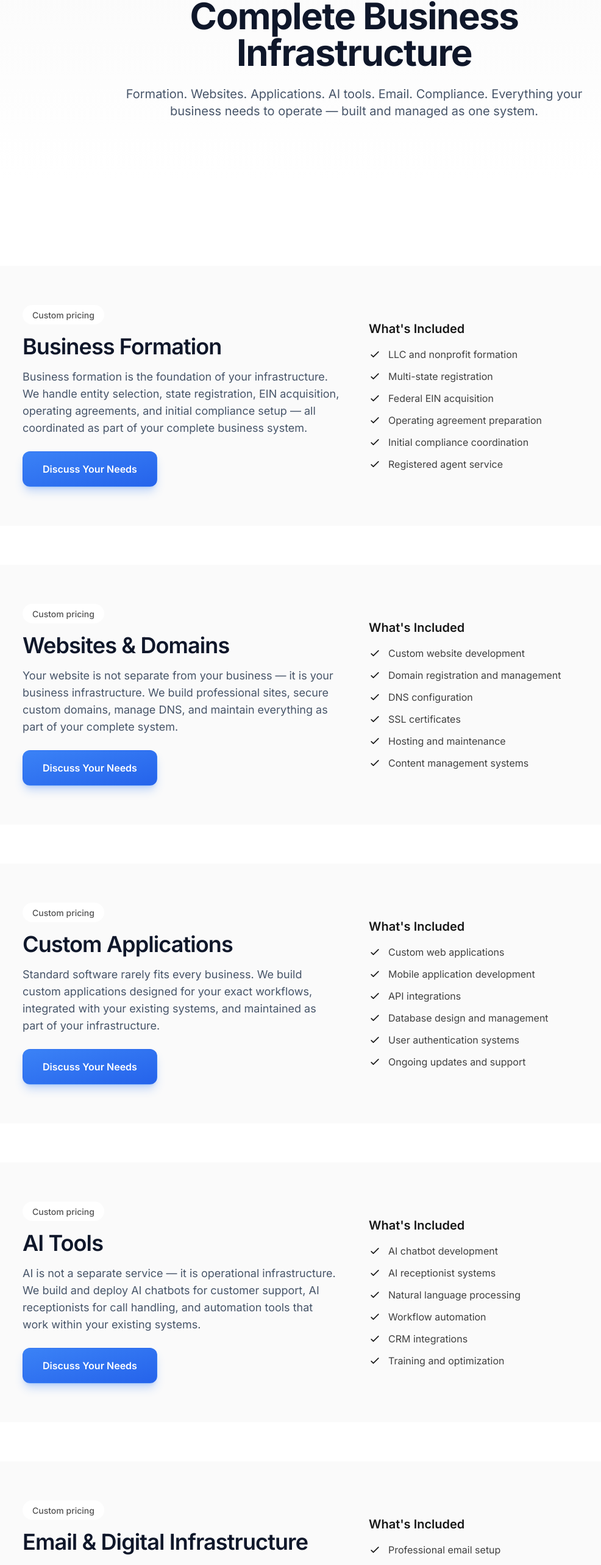
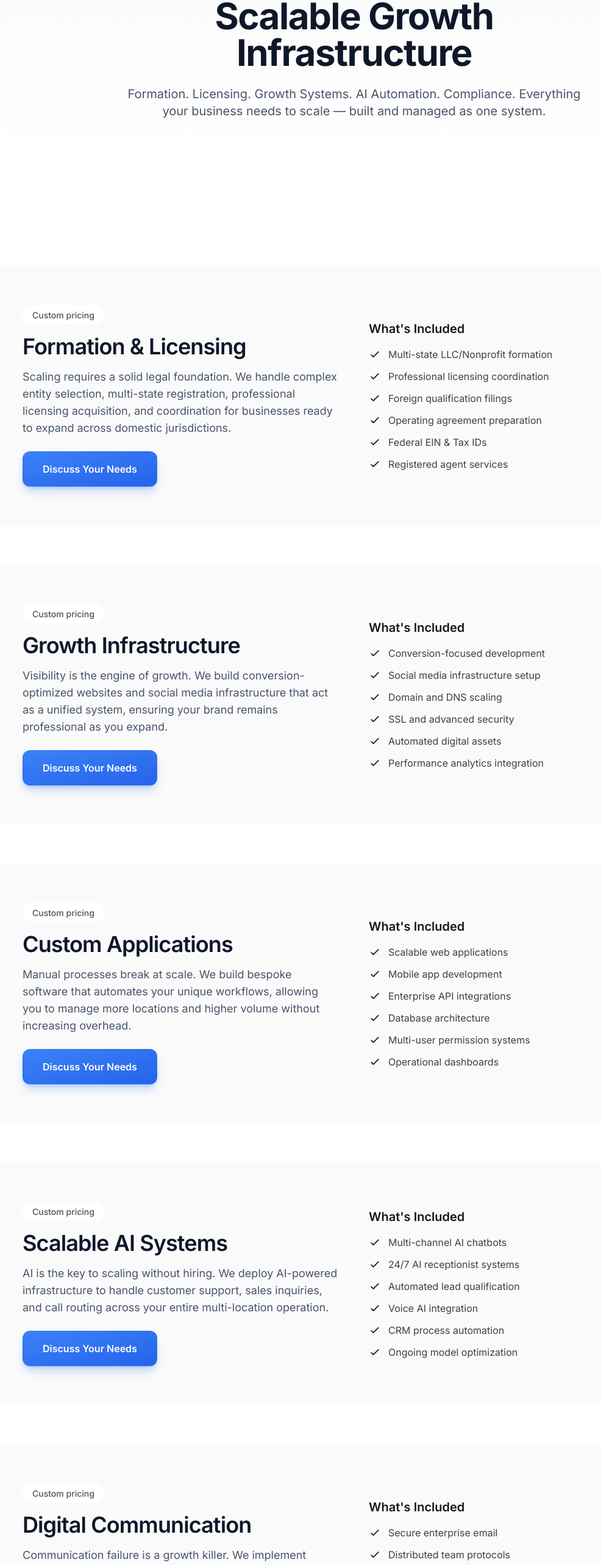
Before and after one commit to as4584/damianwebsite, a Next.js app: page /services in a window 1280 px wide. Shown: the part 196-2762 px from the top of the page at 61% size, without its empty margins (59-1045 px from the left). Built offline with nearby package versions, Linux system fonts and the light colour scheme.

Commit message:
Update copy to emphasize scaling, growth, and multi-location systems

```diff
--- a/app/about/page.tsx
+++ b/app/about/page.tsx
@@ -5,27 +5,27 @@ import Link from 'next/link'
 
 const values = [
   {
-    title: 'Systems, Not Services',
-    description: 'We build complete business infrastructure, not disconnected services. Formation, websites, apps, compliance — coordinated as one system.',
+    title: 'Systems Built for Scaling',
+    description: 'We build business infrastructure with the future in mind. Formation, licensing, websites, and custom AI — coordinated to handle growth without breaking.',
   },
   {
-    title: 'No Vendor Handoffs',
-    description: 'No referrals to lawyers, web designers, or app developers. One team builds your complete infrastructure.',
+    title: 'No Vendor Roadblocks',
+    description: 'Avoid the friction of multiple agencies. We handle the technical, legal, and creative infrastructure in-house so you can scale faster.',
   },
   {
-    title: 'Operational Stability',
-    description: 'Infrastructure should be stable and reliable. We build systems that work correctly from the start and remain operational as you grow.',
+    title: 'Multi-State Stability',
+    description: 'National growth comes with compliance complexity. We build systems that remain stable and compliant as you expand across state lines.',
   },
   {
-    title: 'National Reach',
-    description: 'We serve businesses across all 50 states. Multi-state operations, distributed teams, national compliance — all coordinated.',
+    title: 'Growth & Visibility',
+    description: 'Structure without visibility is wasted potential. We integrate social media presence and digital growth strategies into your core operations.',
   },
 ]
 
 const stats = [
   { number: '1000+', label: 'Systems Built' },
   { number: '50', label: 'States Served' },
-  { number: '6', label: 'Core Services' },
+  { number: 'Growth', label: 'Engineered' },
   { number: 'All-in-One', label: 'Infrastructure' },
 ]
 
@@ -42,7 +42,7 @@ export default function AboutPage() {
               transition={{ duration: 0.6 }}
               className="heading-1 mb-6"
             >
-              We Build Complete Business Infrastructure
+              Engineered for Growth & Multi-Location Scaling
             </motion.h1>
             <motion.p
               initial={{ opacity: 0, y: 20 }}
@@ -50,8 +50,8 @@ export default function AboutPage() {
               transition={{ duration: 0.6, delay: 0.1 }}
               className="body-large"
             >
-              Innovation Business Services is a national business infrastructure firm.
-              We assemble everything your business needs to operate — as one coordinated system.
+              Innovation Business Services is a national business scaling firm.
+              We assemble the legal, technical, and digital infrastructure your business needs to grow — as one coordinated system.
             </motion.p>
           </div>
         </div>
@@ -93,21 +93,25 @@ export default function AboutPage() {
             >
               <p>
                 Most businesses are built in pieces. Formation through a lawyer. Website through
-                a designer. Applications through a developer. Compliance through an accountant.
-                Email through IT. All separate. All disconnected.
+                a designer. Visibility through a marketing agency. Compliance through an accountant.
+                All separate. All disconnected.
               </p>
               <p>
-                This creates gaps. Vendor handoffs fail. Systems {"don't"} integrate. No one sees
-                the complete picture. And when something breaks, no one owns the infrastructure.
+                When you try to scale, these gaps become roadblocks. Vendor handoffs fail.
+                Multi-state licensing gets missed. Social presence doesn{"'"}t match the operations.
+                And when you hit your next growth milestone, the infrastructure collapses because
+                no one owns the complete picture.
               </p>
               <p>
-                We started Innovation Business Services to fix this. We build complete business
-                infrastructure — formation, websites, applications, AI tools, email, and compliance —
-                all coordinated by one team. No handoffs. No gaps. One system.
+                We started Innovation Business Services to fix this. We build comprehensive growth
+                infrastructure — from formation and multi-state licensing to scalable AI tools and
+                digital visibility — all coordinated by one team. No handoffs. No gaps.
+                One system engineered for expansion.
               </p>
               <p>
-                This is not faster or cheaper. It is more stable. When your business infrastructure
-                is built as one system, everything works together correctly. That is what we build.
+                This isn{"'"}t just about getting started; it{"'"}s about being prepared for what comes next.
+                When your business infrastructure is built as one system, everything works together
+                to support your bottom line. That is what we build.
               </p>
             </motion.div>
           </div>
--- a/app/services/page.tsx
+++ b/app/services/page.tsx
@@ -6,91 +6,91 @@ import Link from 'next/link'
 const services = [
   {
     id: 'formation',
-    title: 'Business Formation',
-    description: 'Complete LLC and nonprofit entity formation with all required state filings, EIN acquisition, and compliance coordination.',
-    longDescription: 'Business formation is the foundation of your infrastructure. We handle entity selection, state registration, EIN acquisition, operating agreements, and initial compliance setup — all coordinated as part of your complete business system.',
+    title: 'Formation & Licensing',
+    description: 'Complete multi-state entity formation and licensing coordination for local and national scaling.',
+    longDescription: 'Scaling requires a solid legal foundation. We handle complex entity selection, multi-state registration, professional licensing acquisition, and coordination for businesses ready to expand across domestic jurisdictions.',
     features: [
-      'LLC and nonprofit formation',
-      'Multi-state registration',
-      'Federal EIN acquisition',
+      'Multi-state LLC/Nonprofit formation',
+      'Professional licensing coordination',
+      'Foreign qualification filings',
       'Operating agreement preparation',
-      'Initial compliance coordination',
-      'Registered agent service',
+      'Federal EIN & Tax IDs',
+      'Registered agent services',
     ],
     pricing: 'Custom pricing',
   },
   {
     id: 'websites',
-    title: 'Websites & Domains',
-    description: 'Professional websites and custom domains managed as part of your business infrastructure.',
-    longDescription: 'Your website is not separate from your business — it is your business infrastructure. We build professional sites, secure custom domains, manage DNS, and maintain everything as part of your complete system.',
+    title: 'Growth Infrastructure',
+    description: 'High-performance digital presence and social visibility systems built to scale with your brand.',
+    longDescription: 'Visibility is the engine of growth. We build conversion-optimized websites and social media infrastructure that act as a unified system, ensuring your brand remains professional as you expand.',
     features: [
-      'Custom website development',
-      'Domain registration and management',
-      'DNS configuration',
-      'SSL certificates',
-      'Hosting and maintenance',
-      'Content management systems',
+      'Conversion-focused development',
+      'Social media infrastructure setup',
+      'Domain and DNS scaling',
+      'SSL and advanced security',
+      'Automated digital assets',
+      'Performance analytics integration',
     ],
     pricing: 'Custom pricing',
   },
   {
     id: 'applications',
     title: 'Custom Applications',
-    description: 'Tailored applications built to support your specific business operations and workflows.',
-    longDescription: 'Standard software rarely fits every business. We build custom applications designed for your exact workflows, integrated with your existing systems, and maintained as part of your infrastructure.',
+    description: 'Proprietary software and apps engineered to handle increased operational complexity as you grow.',
+    longDescription: 'Manual processes break at scale. We build bespoke software that automates your unique workflows, allowing you to manage more locations and higher volume without increasing overhead.',
     features: [
-      'Custom web applications',
-      'Mobile application development',
-      'API integrations',
-      'Database design and management',
-      'User authentication systems',
-      'Ongoing updates and support',
+      'Scalable web applications',
+      'Mobile app development',
+      'Enterprise API integrations',
+      'Database architecture',
+      'Multi-user permission systems',
+      'Operational dashboards',
     ],
     pricing: 'Custom pricing',
   },
   {
     id: 'ai-tools',
-    title: 'AI Tools',
-    description: 'AI-powered chatbots, receptionists, and automation tools integrated into your business operations.',
-    longDescription: 'AI is not a separate service — it is operational infrastructure. We build and deploy AI chatbots for customer support, AI receptionists for call handling, and automation tools that work within your existing systems.',
+    title: 'Scalable AI Systems',
+    description: 'Next-generation AI chatbots, receptionists, and automation that replace manual labor.',
+    longDescription: 'AI is the key to scaling without hiring. We deploy AI-powered infrastructure to handle customer support, sales inquiries, and call routing across your entire multi-location operation.',
     features: [
-      'AI chatbot development',
-      'AI receptionist systems',
-      'Natural language processing',
-      'Workflow automation',
-      'CRM integrations',
-      'Training and optimization',
+      'Multi-channel AI chatbots',
+      '24/7 AI receptionist systems',
+      'Automated lead qualification',
+      'Voice AI integration',
+      'CRM process automation',
+      'Ongoing model optimization',
     ],
     pricing: 'Custom pricing',
   },
   {
     id: 'email',
-    title: 'Email & Digital Infrastructure',
-    description: 'Professional email systems, digital communication tools, and infrastructure managed as one system.',
-    longDescription: 'Email, communication tools, and digital infrastructure should work seamlessly. We set up professional email, configure security, integrate with your domain, and manage everything as part of your business backend.',
+    title: 'Digital Communication',
+    description: 'Hardened email and communication systems designed for distributed teams and national operations.',
+    longDescription: 'Communication failure is a growth killer. We implement professional, secure, and unified communication systems that allow your team to operate seamlessly regardless of location.',
     features: [
-      'Professional email setup',
-      'Custom domain email',
-      'Email security and spam filtering',
-      'Digital communication tools',
-      'Cloud storage integration',
-      'Ongoing infrastructure management',
+      'Secure enterprise email',
+      'Distributed team protocols',
+      'DMARC/SPF security setup',
+      'Unified cloud directories',
+      'Encrypted internal comms',
+      'Digital asset management',
     ],
     pricing: 'Custom pricing',
   },
   {
     id: 'compliance',
-    title: 'Ongoing Compliance & Support',
-    description: 'Continuous compliance monitoring, annual reports, and ongoing support for all business systems.',
-    longDescription: 'Compliance is not a one-time task. We monitor your business obligations, handle annual reports, track renewal deadlines, and provide ongoing support for all aspects of your business infrastructure.',
+    title: 'Licensing & Compliance',
+    description: 'Ongoing monitoring of licenses, renewals, and legal obligations across all operational states.',
+    longDescription: 'Expansion brings regulation. We proactively monitor your licensing renewals, annual report deadlines, and state-specific compliance requirements so your growth remains uninterrupted.',
     features: [
-      'Annual report filing',
-      'Compliance monitoring',
-      'Renewal tracking and reminders',
-      'State requirement updates',
-      'Document management',
-      'Ongoing technical support',
+      'Proactive license renewals',
+      'Annual report management',
+      'Multi-state compliance audits',
+      'Secretary of State monitoring',
+      'Document retention systems',
+      'Growth consulting & support',
     ],
     pricing: 'Annual plans available',
   },
@@ -132,7 +132,7 @@ export default function ServicesPage() {
               transition={{ duration: 0.6 }}
               className="heading-1 mb-6"
             >
-              Complete Business Infrastructure
+              Scalable Growth Infrastructure
             </motion.h1>
             <motion.p
               initial={{ opacity: 0, y: 20 }}
@@ -140,8 +140,8 @@ export default function ServicesPage() {
               transition={{ duration: 0.6, delay: 0.1 }}
               className="body-large"
             >
-              Formation. Websites. Applications. AI tools. Email. Compliance.
-              Everything your business needs to operate — built and managed as one system.
+              Formation. Licensing. Growth Systems. AI Automation. Compliance.
+              Everything your business needs to scale — built and managed as one system.
             </motion.p>
           </div>
         </div>
--- a/app/who-we-serve/page.tsx
+++ b/app/who-we-serve/page.tsx
@@ -315,8 +315,9 @@ export default function WhoWeServePage() {
               transition={{ duration: 0.6, delay: 0.1 }}
               className="body-large"
             >
-              We support businesses across all industries and entity types — from tech startups
-              to local services, from sole proprietorships to complex holding structures.
+              We build growth infrastructure for businesses across all industries.
+              Whether you are a single-state operator or scaling national franchises,
+              our systems are engineered for your expansion and legal compliance.
             </motion.p>
           </div>
         </div>
--- a/components/Hero.tsx
+++ b/components/Hero.tsx
@@ -28,7 +28,7 @@ const Hero = () => {
           >
             <div className="inline-block px-5 py-2.5 bg-white/50 backdrop-blur-md border border-blue-200/40 rounded-full shadow-lg shadow-blue-500/15 mb-8">
               <span className="text-sm font-semibold text-slate-700">
-                National Business Infrastructure Firm
+                National Growth & Business Infrastructure Firm
               </span>
             </div>
           </motion.div>
@@ -39,7 +39,7 @@ const Hero = () => {
             transition={{ duration: 0.8, delay: 0.1, ease: [0.16, 1, 0.3, 1] }}
             className="heading-1 mb-8"
           >
-            Complete Business Systems, Built as One
+            Complete Business Systems, Engineered for Growth
           </motion.h1>
 
           <motion.p
@@ -48,8 +48,8 @@ const Hero = () => {
             transition={{ duration: 0.8, delay: 0.2, ease: [0.16, 1, 0.3, 1] }}
             className="body-large mb-10 max-w-2xl mx-auto"
           >
-            Formation. Websites. Applications. AI tools. Compliance. Email infrastructure.
-            Everything your business needs to operate — coordinated by one team.
+            Formation. Funding. Social Visibility. Custom AI Tools. Licensing & Compliance.
+            Everything your business needs to operate and scale — coordinated by one expert team.
           </motion.p>
 
           <motion.div
@@ -59,10 +59,10 @@ const Hero = () => {
             className="flex flex-col sm:flex-row gap-4 justify-center items-center mb-16"
           >
             <Link href="/contact" className="btn-primary text-lg">
-              Get Started Today
+              Start Scaling Today
             </Link>
             <Link href="/services" className="btn-secondary text-lg">
-              Our Services
+              Our Infrastructure
             </Link>
           </motion.div>
 
@@ -74,16 +74,16 @@ const Hero = () => {
           >
             <div className="grid grid-cols-3 gap-8">
               <div className="text-center">
-                <div className="text-3xl md:text-4xl font-bold text-slate-900 mb-2">Since 2015</div>
-                <div className="text-sm text-slate-600 font-medium">In Business</div>
+                <div className="text-3xl md:text-4xl font-bold text-slate-900 mb-2">Multi-State</div>
+                <div className="text-sm text-slate-600 font-medium">Operations Served</div>
               </div>
               <div className="text-center border-l border-r border-blue-200/30">
                 <div className="text-3xl md:text-4xl font-bold text-slate-900 mb-2">50+</div>
-                <div className="text-sm text-slate-600 font-medium">States Served</div>
+                <div className="text-sm text-slate-600 font-medium">States Active</div>
               </div>
               <div className="text-center">
-                <div className="text-3xl md:text-4xl font-bold text-slate-900 mb-2">All-in-One</div>
-                <div className="text-sm text-slate-600 font-medium">Complete Infrastructure</div>
+                <div className="text-3xl md:text-4xl font-bold text-slate-900 mb-2">Scalable</div>
+                <div className="text-sm text-slate-600 font-medium">Infrastructure Built</div>
               </div>
             </div>
           </motion.div>
--- a/components/ServicesOverview.tsx
+++ b/components/ServicesOverview.tsx
@@ -5,19 +5,19 @@ import Link from 'next/link'
 
 const services = [
   {
-    title: 'Business Formation',
-    description: 'Complete LLC and nonprofit formation with all required state filings, EIN acquisition, and compliance coordination.',
-    features: ['Entity formation', 'EIN registration', 'State compliance', 'Operating agreements'],
+    title: 'Formation & Licensing',
+    description: 'Complete LLC and nonprofit formation with all required licensing, multi-state filings, and EIN acquisition.',
+    features: ['Entity structure & licensing', 'EIN & state registration', 'Multi-location compliance', 'Operating agreements'],
   },
   {
-    title: 'Digital Infrastructure',
-    description: 'Professional websites, custom domains, email systems, and ongoing hosting managed as part of your business stack.',
-    features: ['Website development', 'Domain management', 'Email infrastructure', 'Hosting & maintenance'],
+    title: 'Growth Infrastructure',
+    description: 'Professional websites and social media presence managed to maximize your visibility and market growth.',
+    features: ['High-visibility websites', 'Social media presence', 'Email infrastructure', 'Market expansion tools'],
   },
   {
-    title: 'Custom Applications',
-    description: 'Tailored applications and AI-powered tools including chatbots and AI receptionists built to support your operations.',
-    features: ['Custom app development', 'AI chatbots', 'AI receptionist', 'Automation tools'],
+    title: 'Scalable AI Systems',
+    description: 'Custom AI tools and automation built to accelerate your scaling and support distributed operations.',
+    features: ['Custom scalable apps', 'AI chatbots & receptionists', 'Workflow automation', 'Distributed team tools'],
   },
 ]
 
@@ -33,7 +33,7 @@ const ServicesOverview = () => {
             transition={{ duration: 0.6 }}
             className="heading-2 mb-6"
           >
-            Everything Your Business Needs
+            Built for Scaling and Growth
           </motion.h2>
           <motion.p
             initial={{ opacity: 0, y: 20 }}
@@ -42,7 +42,7 @@ const ServicesOverview = () => {
             transition={{ duration: 0.6, delay: 0.1 }}
             className="body-large"
           >
-            Formation, websites, applications, AI tools, and compliance — coordinated as one system
+            From licensing and multi-location formation to social visibility and AI tools — engineered as one system
           </motion.p>
         </div>
 
--- a/components/StickyScrollCards.tsx
+++ b/components/StickyScrollCards.tsx
@@ -12,28 +12,28 @@ import Link from 'next/link'
 const cards = [
   {
     step: 'Step 1',
-    title: 'We build complete business systems',
-    text: 'From legal formation to digital infrastructure, we assemble everything your business needs to operate properly — as one system.',
+    title: 'We build scalable business systems',
+    text: 'From legal formation and licensing to digital growth, we assemble everything your business needs to scale properly — as one coordinated system.',
   },
   {
     step: 'Step 2',
-    title: 'We handle the backend',
-    text: 'Formation, compliance, websites, applications, AI tools, and infrastructure — coordinated by one team.',
+    title: 'We handle the backend & visibility',
+    text: 'Formation, multi-state licensing, social media presence, and custom AI tools — all managed by a single expert team.',
   },
   {
     step: 'Step 3',
-    title: 'Stability over shortcuts',
-    text: 'No missed steps. No vendor handoffs. No guessing what comes next.',
+    title: 'Stability for Multi-State Growth',
+    text: 'Operate in more than one place with confidence. No missed steps. No vendor handoffs. Just a clear path to expansion.',
   },
   {
     step: 'Step 4',
-    title: 'Built from proven systems',
-    text: 'We’ve studied what works, refined it, and built a repeatable process that delivers results.',
+    title: 'Engineered for Funding & Scaling',
+    text: 'We build the structure that investors and growth require. Refined, repeatable processes that deliver operational excellence.',
   },
   {
     step: 'Step 5',
-    title: 'You focus on the business',
-    text: 'We handle the structure so owners can operate with confidence and clarity.',
+    title: 'You focus on scaling the business',
+    text: 'We handle the infrastructure and compliance so you can focus on growth, visibility, and your bottom line.',
     cta: true,
   },
 ]
@@ -75,7 +75,7 @@ const RevealCard = ({ card, index }: { card: typeof cards[0]; index: number }) =
                 href="/contact"
                 className="btn-primary inline-flex items-center px-10 py-4 text-lg"
               >
-                Schedule a Consultation
+                Start Scaling Now
               </Link>
             </motion.div>
           )}
@@ -100,10 +100,10 @@ export default function StickyScrollCards() {
             transition={{ duration: 0.6 }}
           >
             <h2 className="heading-2 mb-6 text-slate-900 tracking-tight">
-              Complete Business Infrastructure
+              Scalable Business Infrastructure
             </h2>
             <p className="body-large text-slate-600 max-w-2xl mx-auto">
-              One team. One system. Everything your business needs to operate.
+              One team. One system. Everything your business needs to grow across multiple locations.
             </p>
           </motion.div>
         </div>
--- a/components/layout/Footer.tsx
+++ b/components/layout/Footer.tsx
@@ -37,8 +37,7 @@ const Footer = () => {
               </div>
             </Link>
             <p className="text-neutral-400 leading-relaxed max-w-md mb-6">
-              Complete business infrastructure as one coordinated system. Formation, websites,
-              applications, AI tools, email, and compliance — all built by one team.
+              National business scaling infrastructure. From multi-state licensing and formation to custom AI and digital growth, we build the systems you need to expand with confidence.
             </p>
           </div>
 
```
